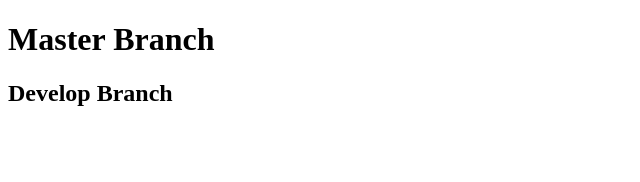
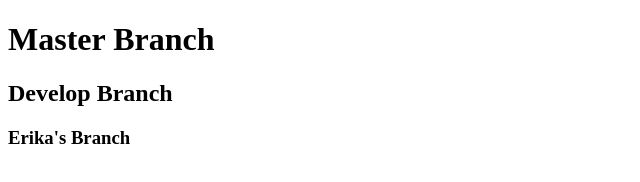
Before and after one commit to JeremyKincaid/teamGit, a plain HTML site: page index.html in a window 1280 px wide. Shown: the whole page, without its empty margins (0-640 px from the left). Drawn offline with Linux system fonts and the light colour scheme.

Commit message:
erikas branch

```diff
--- a/index.html
+++ b/index.html
@@ -9,6 +9,7 @@
 
     <h1>Master Branch</h1>
     <h2>Develop Branch</h2>
+    <h3>Erika's Branch</h3>
 
 </body>
 </html>
```
